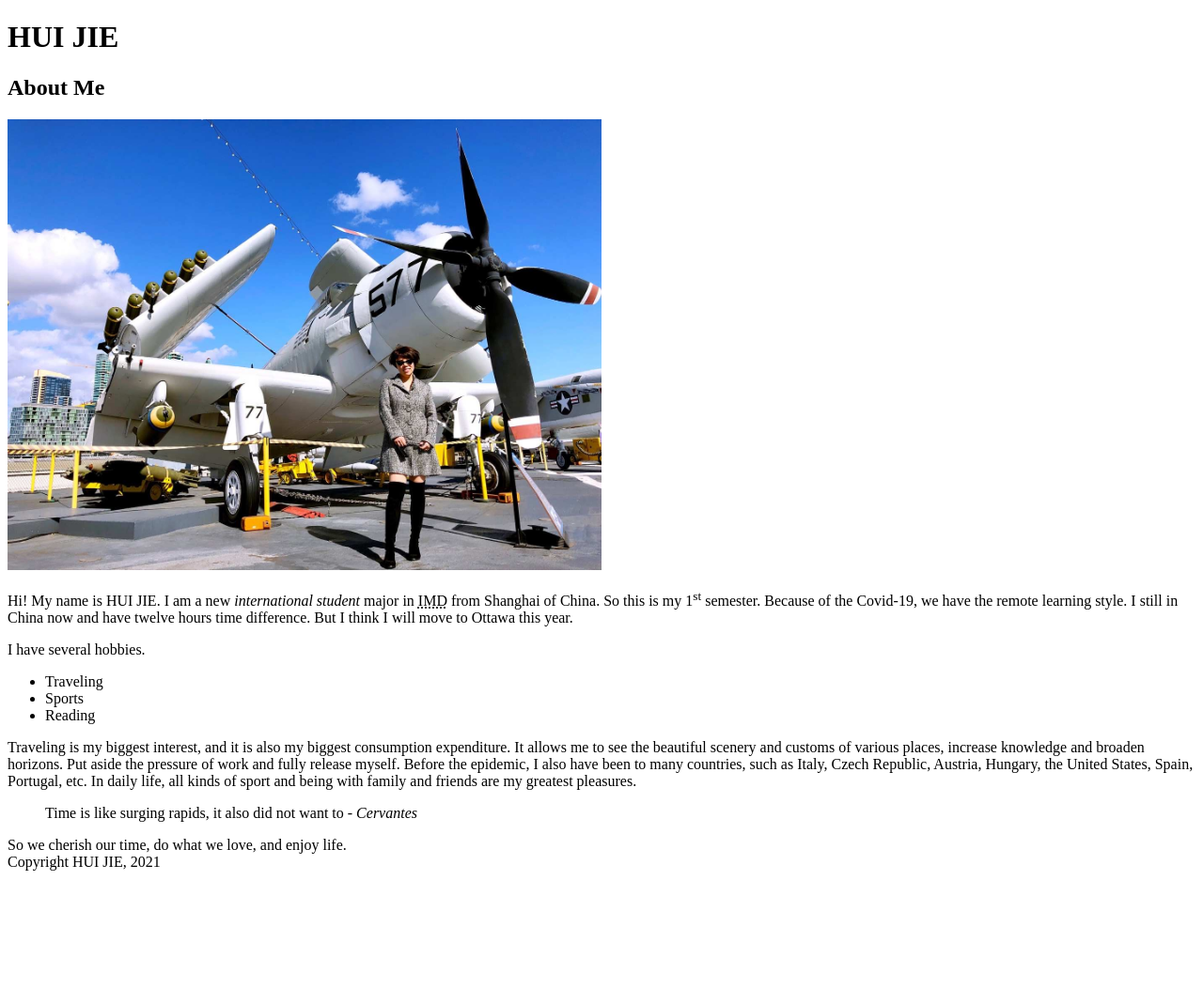
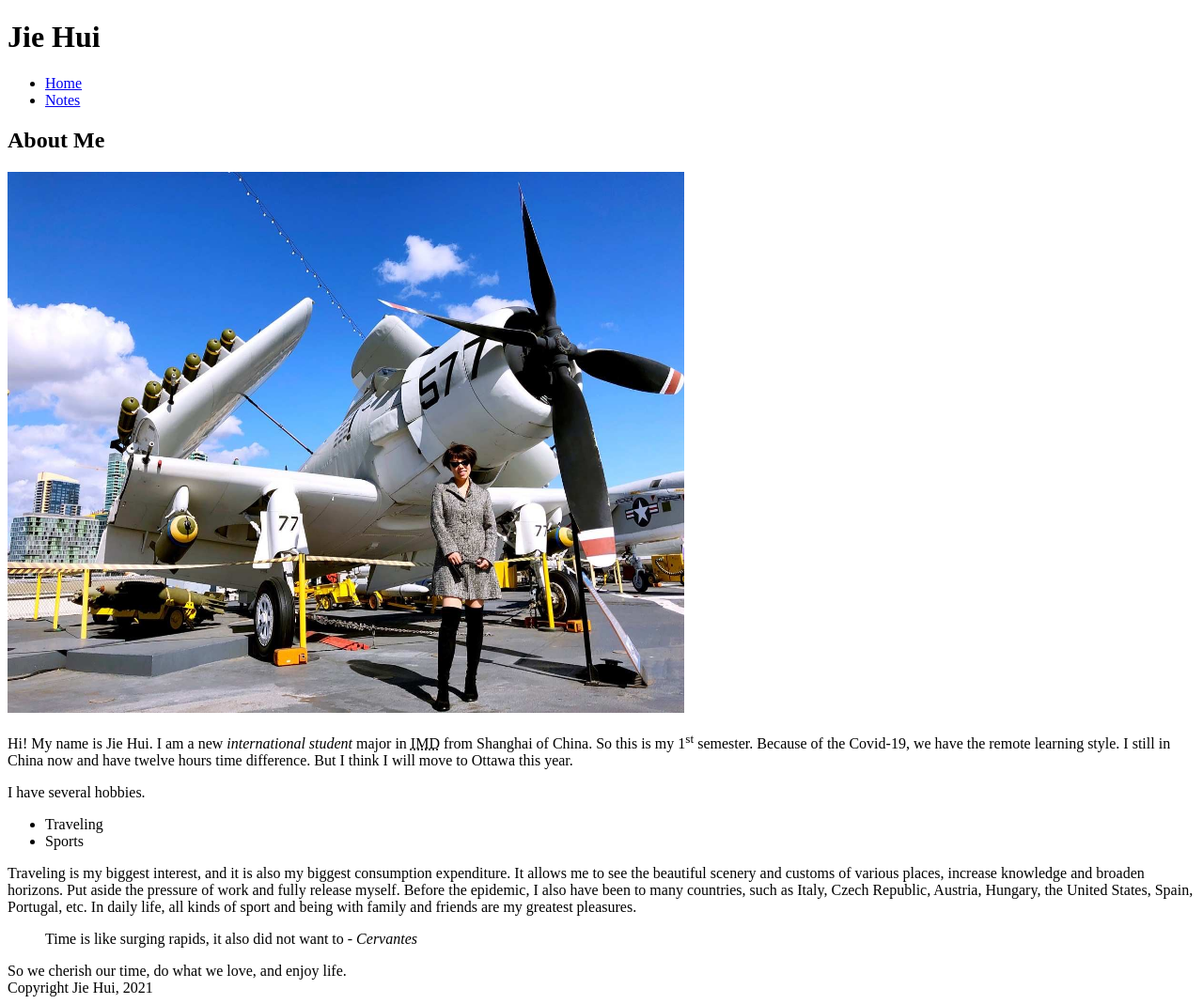
Before and after one commit to hui00011/hui00011.github.io, a plain HTML site: page html-assignment/index.html in a window 1280 px wide. Shown: the whole page at 94% size. Before the commit the page ends 935 px from the top, so only its background shows below. Drawn offline with Linux system fonts and the light colour scheme.

Commit message:
adds nav

```diff
--- a/html-assignment/index.html
+++ b/html-assignment/index.html
@@ -1,45 +1,50 @@
 <!Doctype html>
-<html lang=“en-us”>
+<html lang="en-us">
 <head>
     <meta charset="UTF-8">
-    <title>HUI JIE</title>
+    <title>Jie Hui</title>
 </head>
 <body>
     <header>
-        <h1>HUI JIE</h1>
+        <h1>Jie Hui</h1>
+        <nav>
+            <ul>
+                <li><a href="index.html">Home</a></li>
+                <li><a href="notes.html">Notes</a></li>
+            </ul>
+        </nav>
     </header>
     <main>
         <article>
             <h2>About Me</h2>
-            <img src="images/jie-in-sandiego.jpg" width="50%" height="50%" alt="jie stand in front of an aeroplane in san diego">
+            <img src="images/jie-in-sandiego.jpg" width="720" height="576" alt="jie stand in front of an aeroplane in san diego">
             <p>
-                Hi! My name is HUI JIE. I am a new <em>international student</em> major in <abbr title="Interactive Media Design">IMD</abbr> from
+                Hi! My name is Jie Hui. I am a new <em>international student</em> major in <abbr title="Interactive Media Design">IMD</abbr> from
                 Shanghai of China. So this is my 1<sup>st</sup> semester. Because of the Covid-19, we have the remote learning style.
                 I still in China now and have twelve hours time difference.
                 But I think I will move to Ottawa this year.
             </p>
-            <P2>
+
                 I have several hobbies.
                 <ul>
                     <li>Traveling</li>
                     <li>Sports</li>
-                    <li>Reading</li>
                 </ul>
+            <p>
                 Traveling is my biggest interest, and it is also my biggest consumption expenditure.
                 It allows me to see the beautiful scenery and customs of various places, increase knowledge and broaden horizons.
                 Put aside the pressure of work and fully release myself.
                 Before the epidemic, I also have been to many countries, such as Italy, Czech Republic, Austria, Hungary,
                 the United States, Spain, Portugal, etc. In daily life, all kinds of sport and being with family and friends
-                are my greatest pleasures. <blockquote>Time is like surging rapids, it also did not want to <cite>- Cervantes</cite>
+                are my greatest pleasures.
+            </p>
+                <blockquote>Time is like surging rapids, it also did not want to <cite>- Cervantes</cite>
                 </blockquote>
                 So we cherish our time, do what we love, and enjoy life.
-            </P2>
         </article>
-
     </main>
-
     <footer>
-        Copyright HUI JIE, 2021
+        Copyright Jie Hui, 2021
     </footer>
 </body>
 </html>
```
